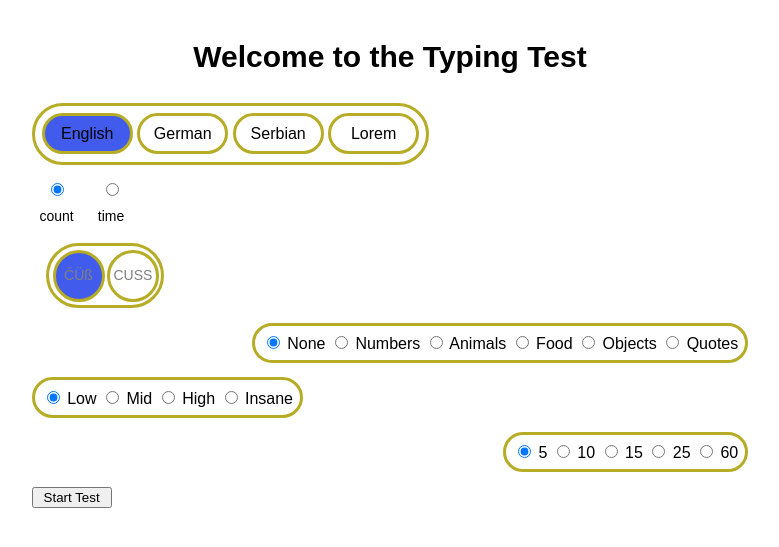
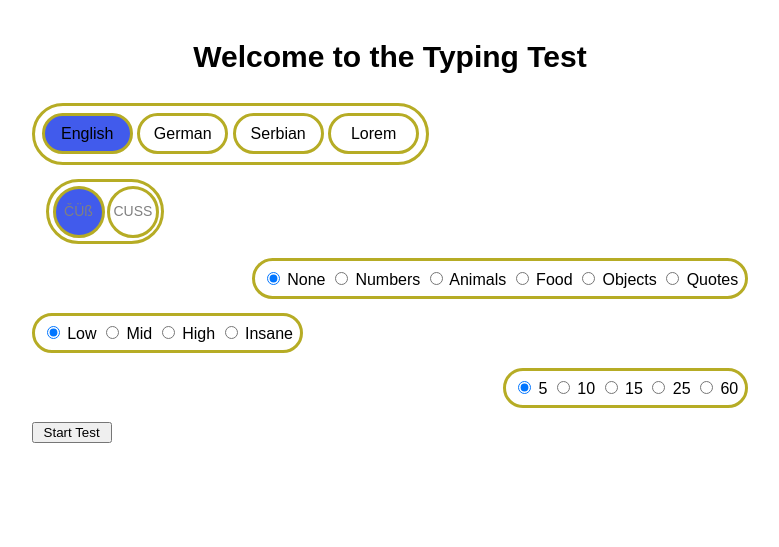
Before and after one commit to jovanovic-djo/just-type, a Django app: page / in a window 1280 px wide. Shown: the top 547 px of the page, without its empty margins (250-1029 px from the left). Run offline with Django 5.2, Linux system fonts and the light colour scheme.

Commit message:
delete mode feature

```diff
--- a/typing_speed_test/app/static/js/scripts.js
+++ b/typing_speed_test/app/static/js/scripts.js
@@ -1,12 +1,56 @@
+document.addEventListener("DOMContentLoaded", () => {
+    const languageChoice = document.getElementById('language-choice');
+    const topicChoice = document.getElementById('topic-choice');
+    const complexityChoice = document.getElementById('complexity-choice');
+    const modeValueChoice = document.getElementById('mode-value-choice');
+    const accentChoice = document.getElementById('accent-choice');
+
+    const accentRadios = accentChoice.querySelectorAll('input[type="radio"]');
+    const topicRadios = topicChoice.querySelectorAll('input[type="radio"]');
+    const complexityRadios = complexityChoice.querySelectorAll('input[type="radio"]');
+    const modeValueRadios = modeValueChoice.querySelectorAll('input[type="radio"]');
+    const languageRadios = languageChoice.querySelectorAll('input[type="radio"]');
+
+    function toggleRadios(radioGroup, shouldDisable) {
+        radioGroup.forEach(radio => {
+            radio.disabled = shouldDisable;
+        });
+    }
+
+    function handleRadioChange() {
+        const isLoremChecked = document.getElementById('language-lorem').checked;
+        const isEnglishChecked = document.getElementById('language-english').checked;
+        const isNumbersChecked = document.getElementById('topic-numbers').checked;
+        const isAnimalsChecked = document.getElementById('topic-animals').checked;
+        const isFoodChecked = document.getElementById('topic-food').checked;
+        const isObjectsChecked = document.getElementById('topic-objects').checked;
+        const isQuotesChecked = document.getElementById('topic-quotes').checked;
+
+        toggleRadios(accentRadios, isEnglishChecked || isLoremChecked || isNumbersChecked);
+        toggleRadios(complexityRadios, isLoremChecked || isNumbersChecked || isAnimalsChecked || isFoodChecked ||isObjectsChecked || isQuotesChecked);
+
+        toggleRadios(topicRadios, isLoremChecked)
+
+        toggleRadios(modeValueRadios, isQuotesChecked)
+
+        toggleRadios(languageRadios, isNumbersChecked)
+    }
+
+    languageChoice.addEventListener('change', handleRadioChange);
+    topicChoice.addEventListener('change', handleRadioChange);
+    complexityChoice.addEventListener('change', handleRadioChange);
+    modeValueChoice.addEventListener('change', handleRadioChange);
+    accentChoice.addEventListener('change', handleRadioChange);
+
+    handleRadioChange();
+});
+
 document.addEventListener('DOMContentLoaded', () => {
     const words = document.getElementById('word-display').innerText.trim();
     const typingInput = document.getElementById('typing-input');
     const typedWordsDiv = document.getElementById('word-display');
     const resultModal = document.getElementById('result-modal');
     const resultText = document.getElementById('result-text');
-    const restartTestButton = document.getElementById('restart-test-button');
-    const newTestButton = document.getElementById('new-test-button');
-    const homeButton = document.getElementById('home-button');
     const closeModal = document.querySelector('.close');
 
 
@@ -79,7 +123,7 @@ document.addEventListener('DOMContentLoaded', () => {
 
         typedWordsDiv.innerHTML = html;
 
-        if (mode == "count" || typed.length == words.length) {
+        if (typed.length == words.length) {
             clearInterval(timerInterval);
             const totalTime = (new Date() - startTime) / 1000;
             const cpm = Math.round((typed.length / totalTime) * 60);
@@ -94,10 +138,6 @@ document.addEventListener('DOMContentLoaded', () => {
         }
     });
 
-    restartTestButton.onclick = restartTest;
-    newTestButton.onclick = newTest;
-
-    homeButton.onclick = redirectHome;
 
     closeModal.onclick = function() {
         resultModal.style.display = "none";
@@ -111,53 +151,3 @@ document.addEventListener('DOMContentLoaded', () => {
 
     typingInput.focus();
 });
-
-
-document.addEventListener("DOMContentLoaded", () => {
-    const languageChoice = document.getElementById('language-choice');
-    const topicChoice = document.getElementById('topic-choice');
-    const complexityChoice = document.getElementById('complexity-choice');
-    const modeValueChoice = document.getElementById('mode-value-choice');
-    const accentChoice = document.getElementById('accent-choice');
-
-    const accentRadios = accentChoice.querySelectorAll('input[type="radio"]');
-    const topicRadios = topicChoice.querySelectorAll('input[type="radio"]');
-    const complexityRadios = complexityChoice.querySelectorAll('input[type="radio"]');
-    const modeValueRadios = modeValueChoice.querySelectorAll('input[type="radio"]');
-    const languageRadios = languageChoice.querySelectorAll('input[type="radio"]');
-
-
-
-    function toggleRadios(radioGroup, shouldDisable) {
-        radioGroup.forEach(radio => {
-            radio.disabled = shouldDisable;
-        });
-    }
-
-    function handleRadioChange() {
-        const isLoremChecked = document.getElementById('language-lorem').checked;
-        const isEnglishChecked = document.getElementById('language-english').checked;
-        const isNumbersChecked = document.getElementById('topic-numbers').checked;
-        const isAnimalsChecked = document.getElementById('topic-animals').checked;
-        const isFoodChecked = document.getElementById('topic-food').checked;
-        const isObjectsChecked = document.getElementById('topic-objects').checked;
-        const isQuotesChecked = document.getElementById('topic-quotes').checked;
-
-        toggleRadios(accentRadios, isEnglishChecked || isLoremChecked || isNumbersChecked);
-        toggleRadios(complexityRadios, isLoremChecked || isNumbersChecked || isAnimalsChecked || isFoodChecked ||isObjectsChecked || isQuotesChecked);
-
-        toggleRadios(topicRadios, isLoremChecked)
-
-        toggleRadios(modeValueRadios, isQuotesChecked)
-
-        toggleRadios(languageRadios, isNumbersChecked)
-    }
-
-    languageChoice.addEventListener('change', handleRadioChange);
-    topicChoice.addEventListener('change', handleRadioChange);
-    complexityChoice.addEventListener('change', handleRadioChange);
-    modeValueChoice.addEventListener('change', handleRadioChange);
-    accentChoice.addEventListener('change', handleRadioChange);
-
-    handleRadioChange();
-});
--- a/typing_speed_test/app/templates/typing_speed_test/index.html
+++ b/typing_speed_test/app/templates/typing_speed_test/index.html
@@ -22,16 +22,6 @@
 
                 <input type="radio" id="language-lorem" name="language" value="lorem" />
                 <label for="language-lorem">Lorem</label>
-            </div>
-        </div>
-        <div class="mode-choice" id="mode-choice">
-            <div class="switch-wrap">
-                <input type="radio" id="mode-count" name="mode" value="count" checked="checked" />
-                <label for="mode-count">count</label>
-            </div>
-            <div class="switch-wrap">
-                <input type="radio" id="mode-time" name="mode" value="time"/>
-                <label for="mode-time">time</label>
             </div>
         </div>
         <div class="accent-choice" id="accent-choice">
--- a/typing_speed_test/app/templates/typing_speed_test/type.html
+++ b/typing_speed_test/app/templates/typing_speed_test/type.html
@@ -14,11 +14,7 @@
 
     <div id="result-modal" class="modal">
         <div class="modal-content">
-            <span class="close">&times;</span>
             <p id="result-text"></p>
-            <button id="restart-test-button">Restart</button>
-            <button id="home-button">Home</button>
-            <button id="new-test-button">New Test</button>
         </div>
     </div>
     <script src="{% static 'js/scripts.js' %}" defer></script>
--- a/typing_speed_test/app/views.py
+++ b/typing_speed_test/app/views.py
@@ -1,6 +1,5 @@
 from django.shortcuts import render
 from .utils import load_words
-
 
 
 def index(request):
@@ -11,12 +10,11 @@ def type(request):
     if request.method == "POST":
         language = request.POST.get("language")
         mode_value = int(request.POST.get("mode-value"))
-        mode = request.POST.get("mode")
         accent = request.POST.get("accent")
         topic = request.POST.get("topic")
         complexity = request.POST.get("complexity")
 
-        words = load_words(language, accent, mode, topic, complexity, mode_value)
+        words = load_words(language, accent, topic, complexity, mode_value)
 
         return render(request, "typing_speed_test/type.html", {"words": words})
     return render(request, "typing_speed_test/type.html")
```
Also changed, not shown: typing_speed_test/app/utils.py (+21 -9 lines).
